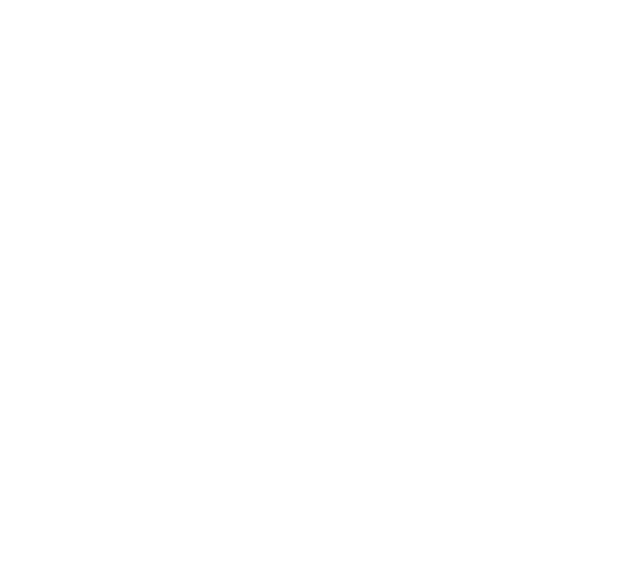
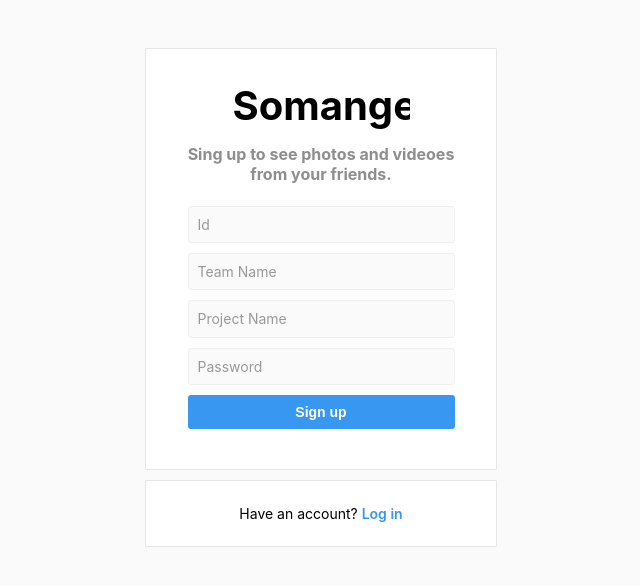
Before and after one commit to SWM-Team06/Frontend, a React (Create React App) app in the folder somang/: page /signup in a window 1280 px wide. Before the commit this address had no page. Shown: the top 586 px of the page, without its empty margins (319-959 px from the left). Built offline with nearby package versions, Linux system fonts and the light colour scheme.

Commit message:
Add Router

```diff
--- a/somang/src/Router.js
+++ b/somang/src/Router.js
@@ -1,11 +1,15 @@
 import React from "react";
 import { BrowserRouter as Router, Route, Routes } from "react-router-dom";
 import Home from "./pages/Home";
+import Login from "./pages/Login";
+import Signup from "./pages/Signup";
 const AppRouter = () => {
   return (
     <Router>
       <Routes>
         <Route path="/" element={<Home />} />
+        <Route path="/login" element={<Login />} />
+        <Route path="/signup" element={<Signup />} />
       </Routes>
     </Router>
   );
```
